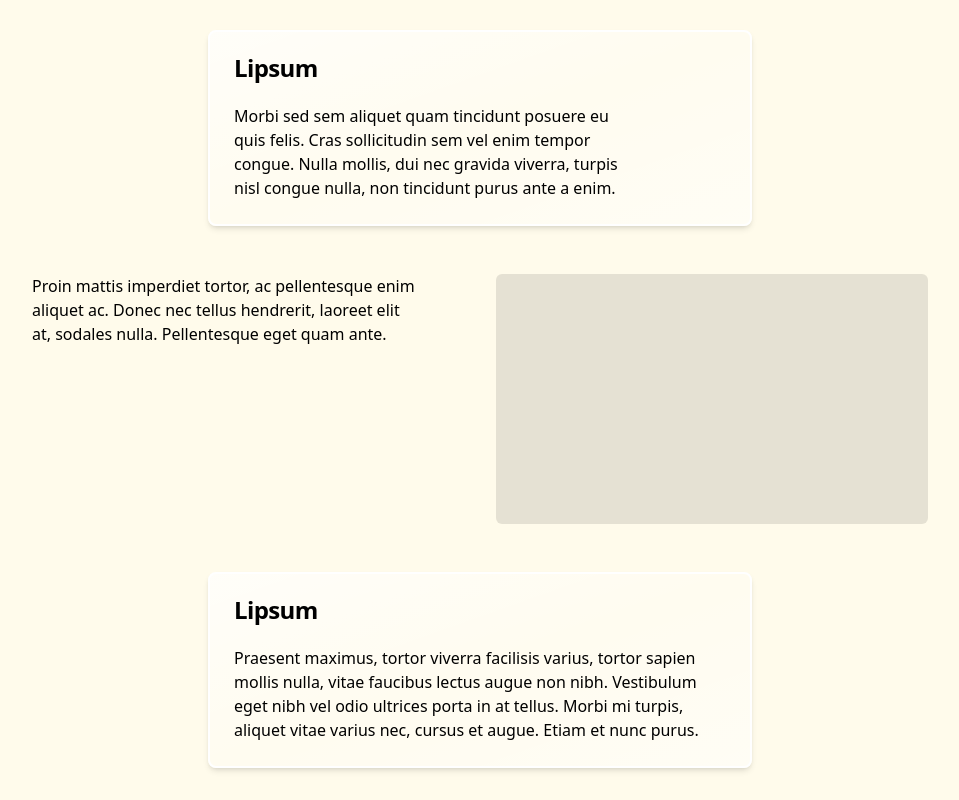
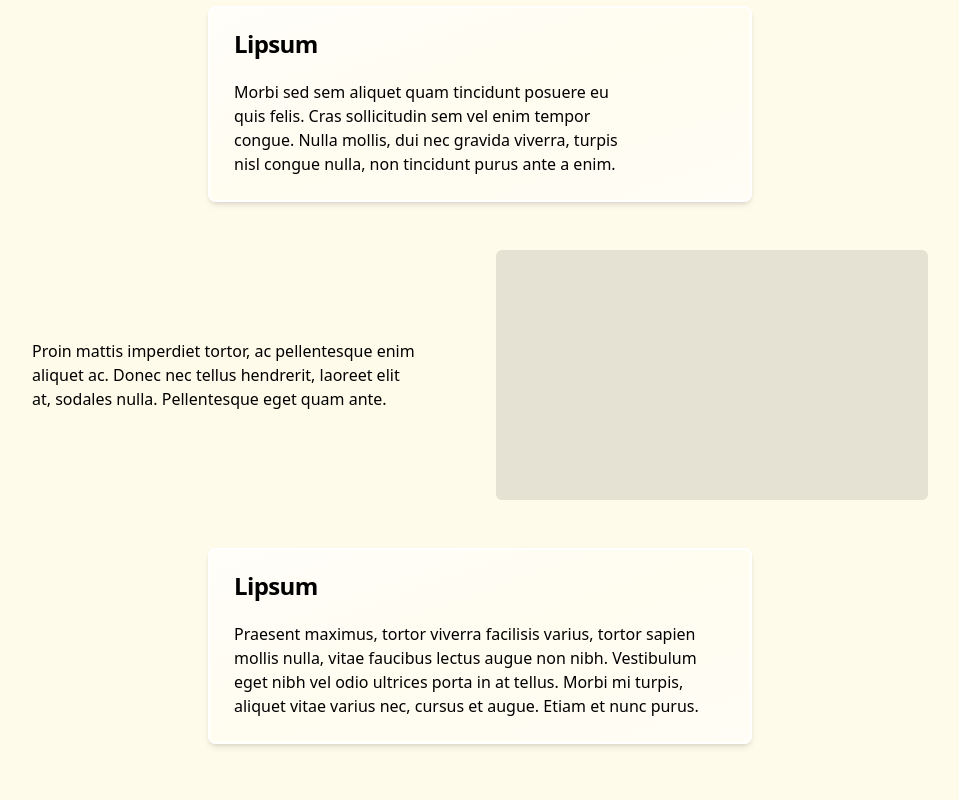
Before and after one commit to ignatii-dev/ignatii.com, a React (Vite) app: page / in a window 1280 px wide. Shown: the part 1868-2668 px from the top of the page, without its empty margins (160-1119 px from the left). After the commit the page ends 2644 px from the top, so only its background shows below. Built offline with nearby package versions, Linux system fonts and the light colour scheme.

Commit message:
Balance home page text

```diff
--- a/src/components/HomePage.tsx
+++ b/src/components/HomePage.tsx
@@ -103,8 +103,7 @@ const HomePage = () => {
                 congue neque eleifend, laoreet massa. Sed libero velit, placerat
                 cursus ultrices vel, consectetur id arcu. Aliquam nec quam
                 posuere, accumsan nunc quis, eleifend risus. Vivamus at rhoncus
-                enim. Vestibulum consectetur ipsum a vulputate imperdiet. Cras
-                placerat mi quam, eu commodo dui accumsan eget.
+                enim. Vestibulum consectetur ipsum a vulputate imperdiet.
               </p>
             </div>
             <Card className="lg:mx-44">
@@ -120,7 +119,7 @@ const HomePage = () => {
                 </p>
               </CardContent>
             </Card>
-            <div className="grid gap-8 lg:grid-cols-2">
+            <div className="grid items-center gap-8 lg:grid-cols-2">
               <p>
                 Proin mattis imperdiet tortor, ac pellentesque enim aliquet ac.
                 Donec nec tellus hendrerit, laoreet elit at, sodales nulla.
```
